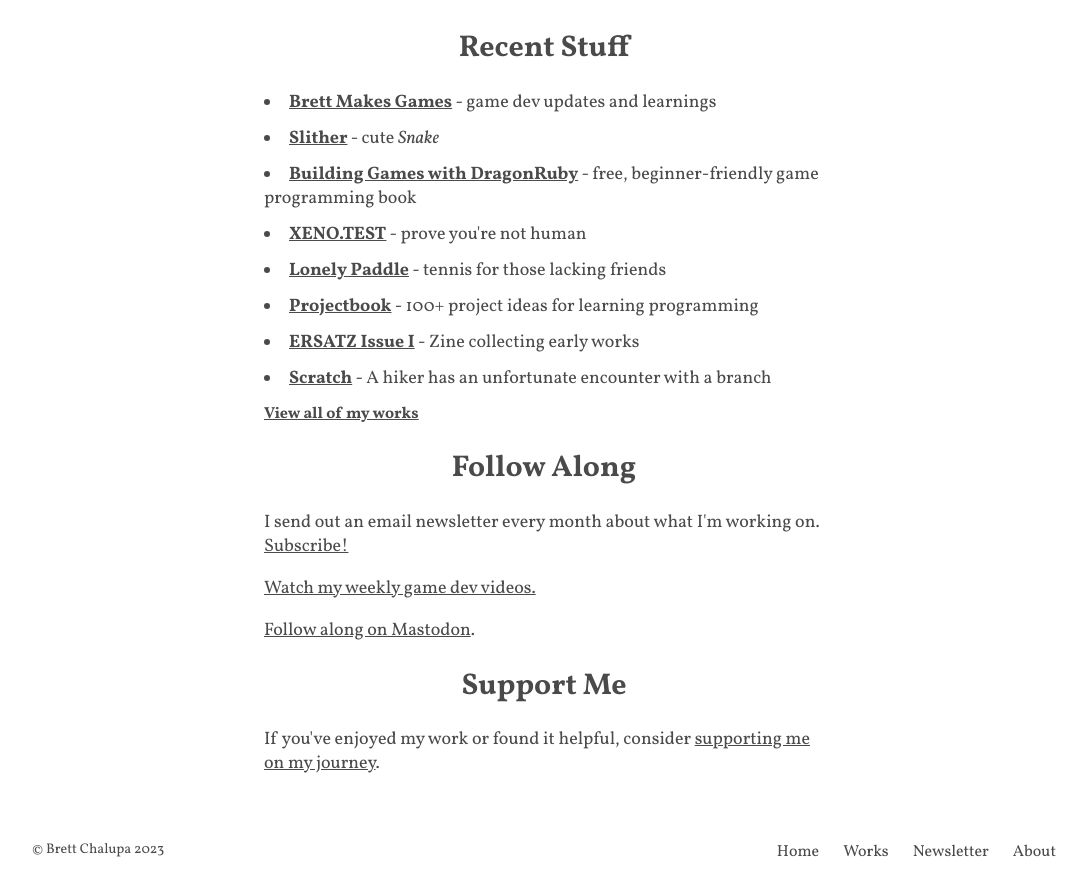
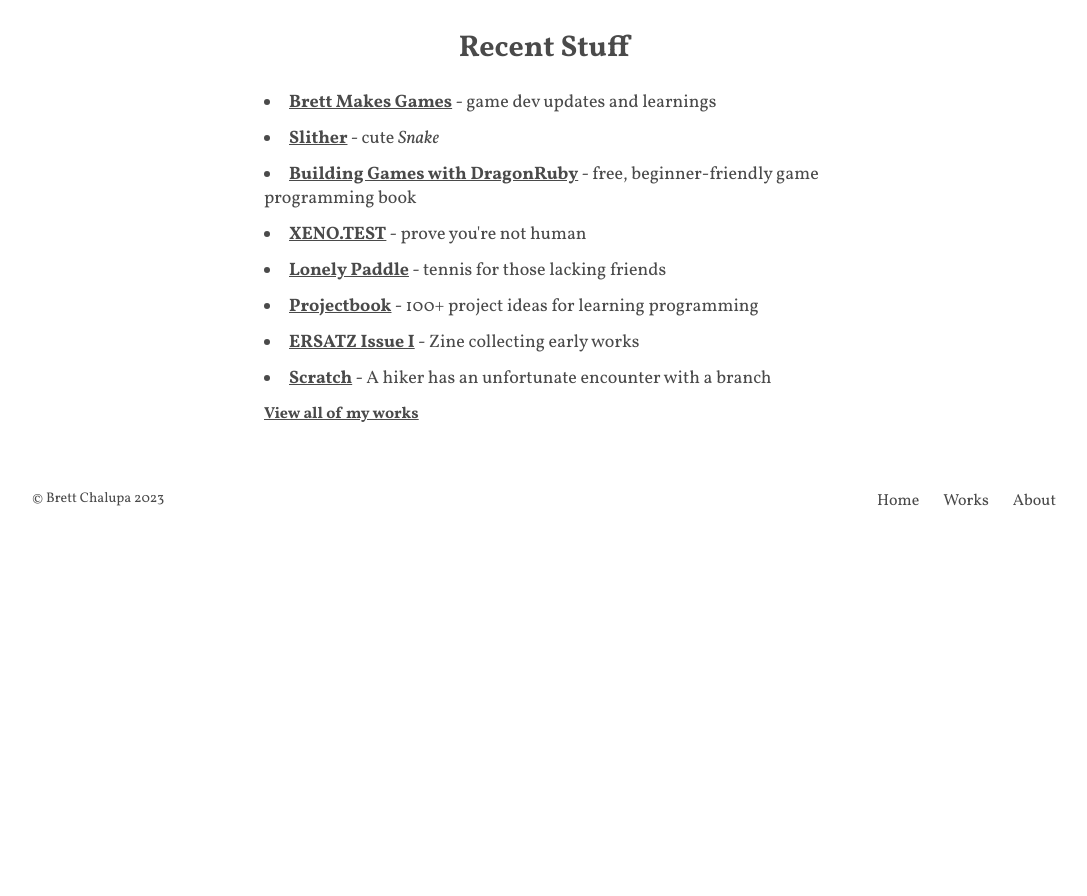
Before and after one commit to brettchalupa/brettchalupa.github.io, a Jekyll site: the page built from index.html, in a window 1280 px wide and 900 px high, scrolled down 885 px. Shown: the top 896 px of the window, without its empty margins (96-1183 px from the left). Built offline with Jekyll 4.4.1, drawn with Linux system fonts in a browser that asks for light colours; after the commit the page ends 1434 px from its top, so only the background shows below that.

Commit message:
chore: simplify site (remove newsletter, support, etc.)
not actively pursuing those efforts right now

```diff
--- a/_includes/nav-list-items.html
+++ b/_includes/nav-list-items.html
@@ -1,3 +1,2 @@
 <li class="nav-item"><a href="/works">Works</a></li>
-<li class="nav-item"><a href="/newsletter">Newsletter</a></li>
 <li class="nav-item"><a href="/about">About</a></li>
--- a/index.html
+++ b/index.html
@@ -87,19 +87,4 @@
   <div>
     <a href="/works"><strong>View all of my works<strong></a>
   </div>
-
-  <div>
-    <h2>Follow Along</h2>
-
-    <p>I send out an email newsletter every month about what I'm working on. <a href="/newsletter">Subscribe!</a>
-
-    <p><a href="https://youtube.com/@brettmakesgames">Watch my weekly game dev videos.</a></p>
-
-    <p><a rel="me" href="https://mastodon.gamedev.place/@brettmakesgames">Follow along on Mastodon</a>.</p>
-  </div>
-
-  <div>
-    <h2>Support Me</h2>
-    <p>If you've enjoyed my work or found it helpful, consider <a href="/support">supporting me on my journey</a>.</p>
-  </div>
 </div>
--- a/works.html
+++ b/works.html
@@ -17,9 +17,4 @@
       {% endunless %}
     {% endfor %}
   </ul>
-
-  <div>
-    <h2>Support Me</h2>
-    <p>If you've enjoyed my work or found it helpful, consider <a href="https://www.buymeacoffee.com/brettchalupa">supporting me on my journey</a>.</p>
-  </div>
 </div>
```
Also changed, not shown: about.md (+1 -5 lines).
